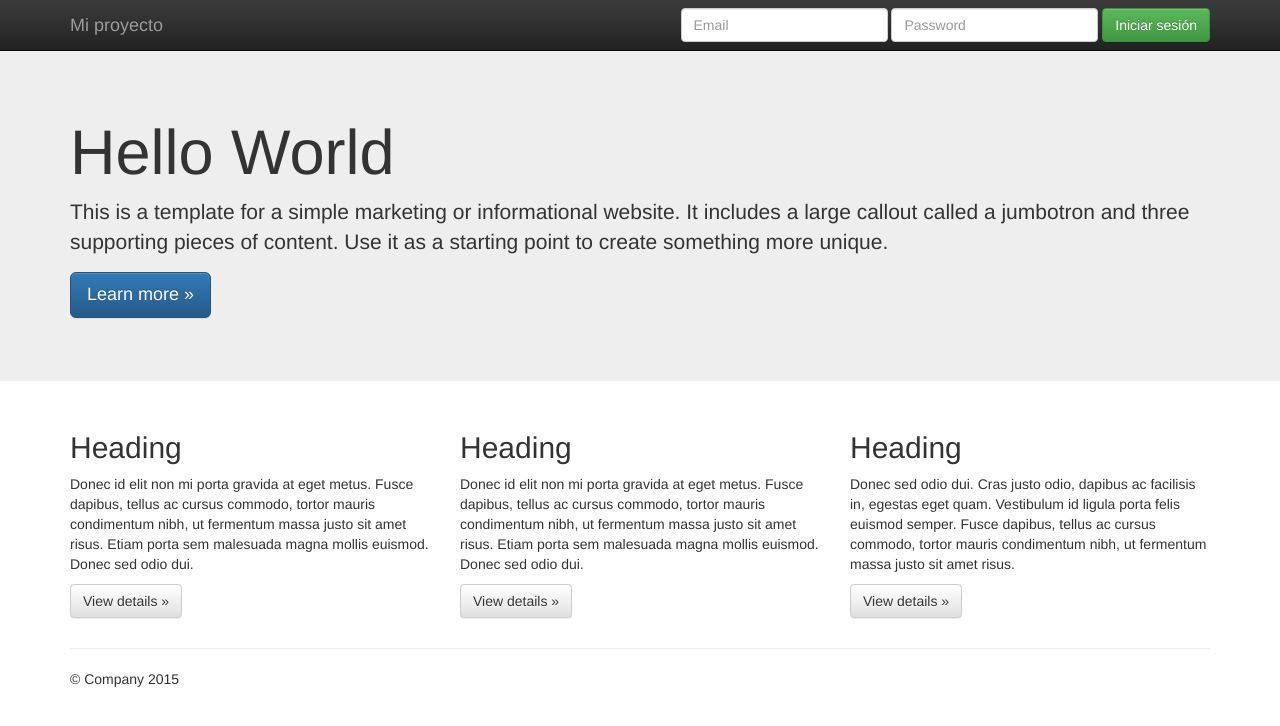
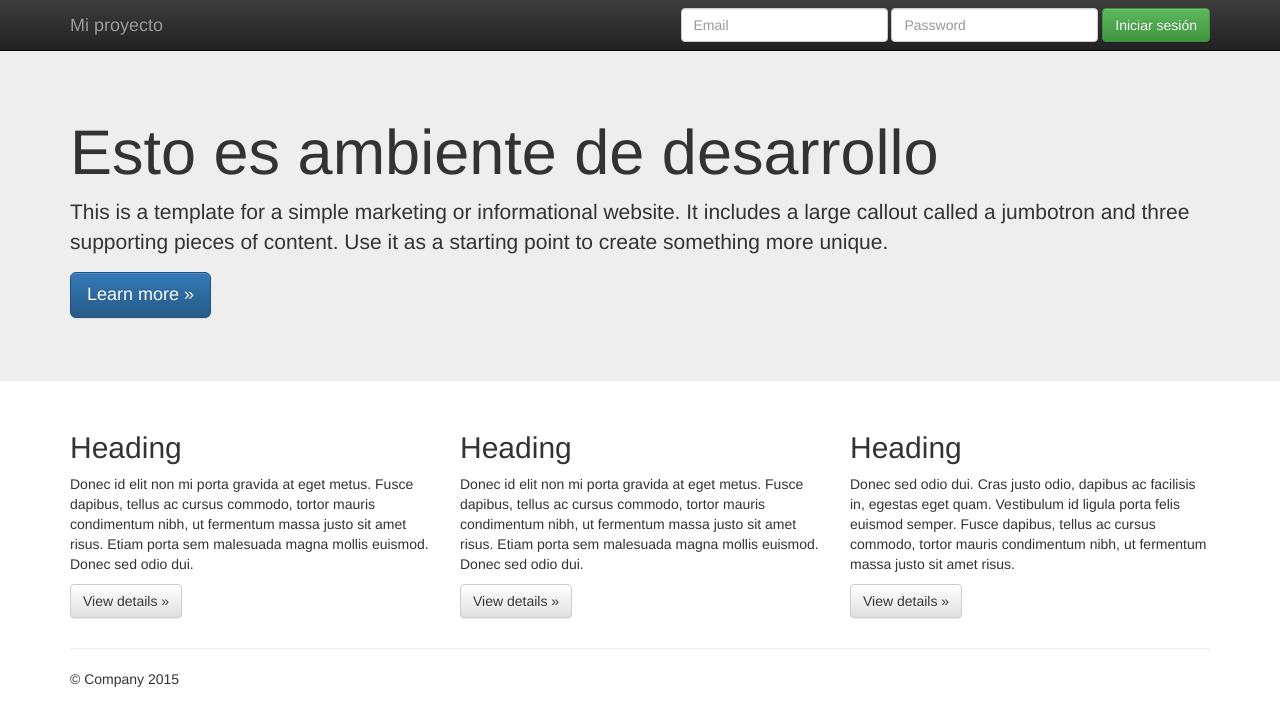
Before and after one commit to nevelezvcatedra/ejemploManejoGit, a plain HTML site: page initializr/index.html in a window 1280 px wide. Drawn offline with nearby package versions, Linux system fonts and the light colour scheme.

Commit message:
Se crea ambiente de desarrollo

```diff
--- a/initializr/index.html
+++ b/initializr/index.html
@@ -55,7 +55,7 @@
     <!-- Main jumbotron for a primary marketing message or call to action -->
     <div class="jumbotron">
       <div class="container">
-        <h1>Hello World</h1>
+        <h1>Esto es ambiente de desarrollo</h1>
         <p>This is a template for a simple marketing or informational website. It includes a large callout called a jumbotron and three supporting pieces of content. Use it as a starting point to create something more unique.</p>
         <p><a class="btn btn-primary btn-lg" href="#" role="button">Learn more &raquo;</a></p>
       </div>
```
